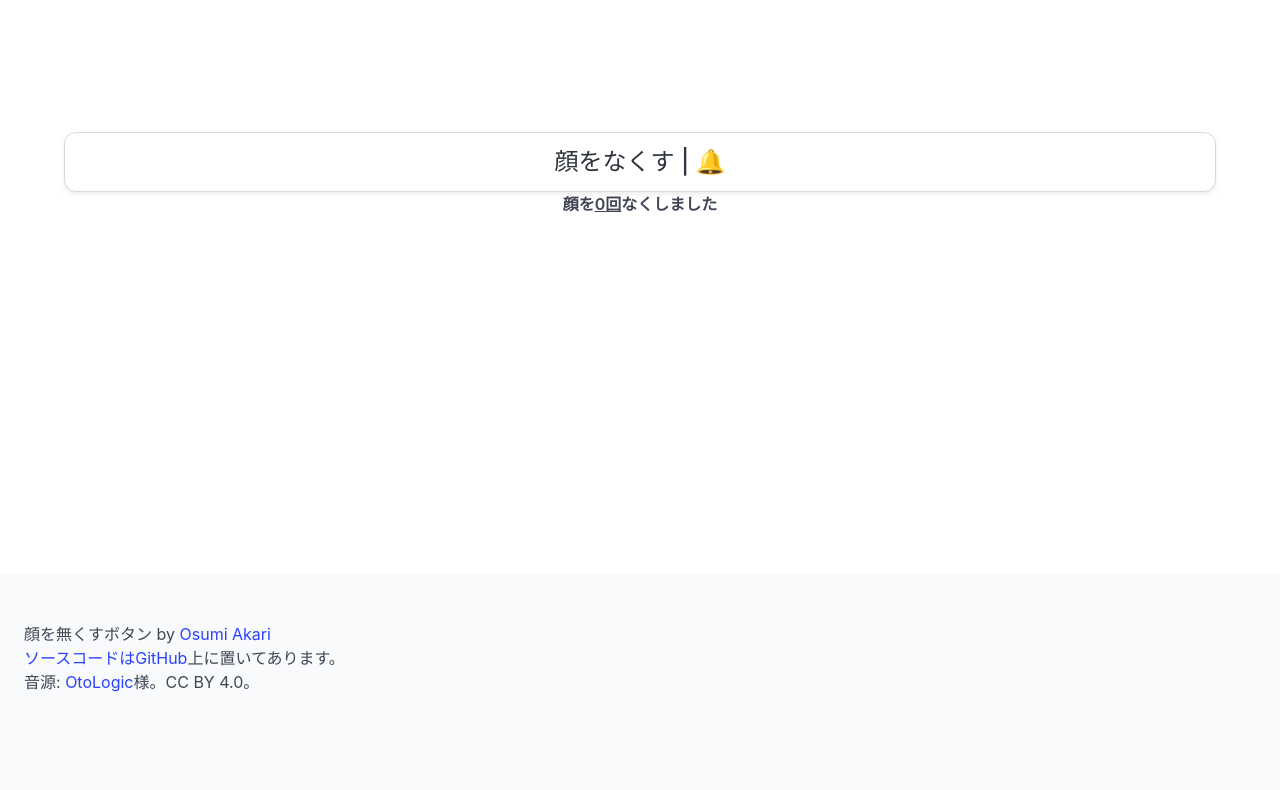
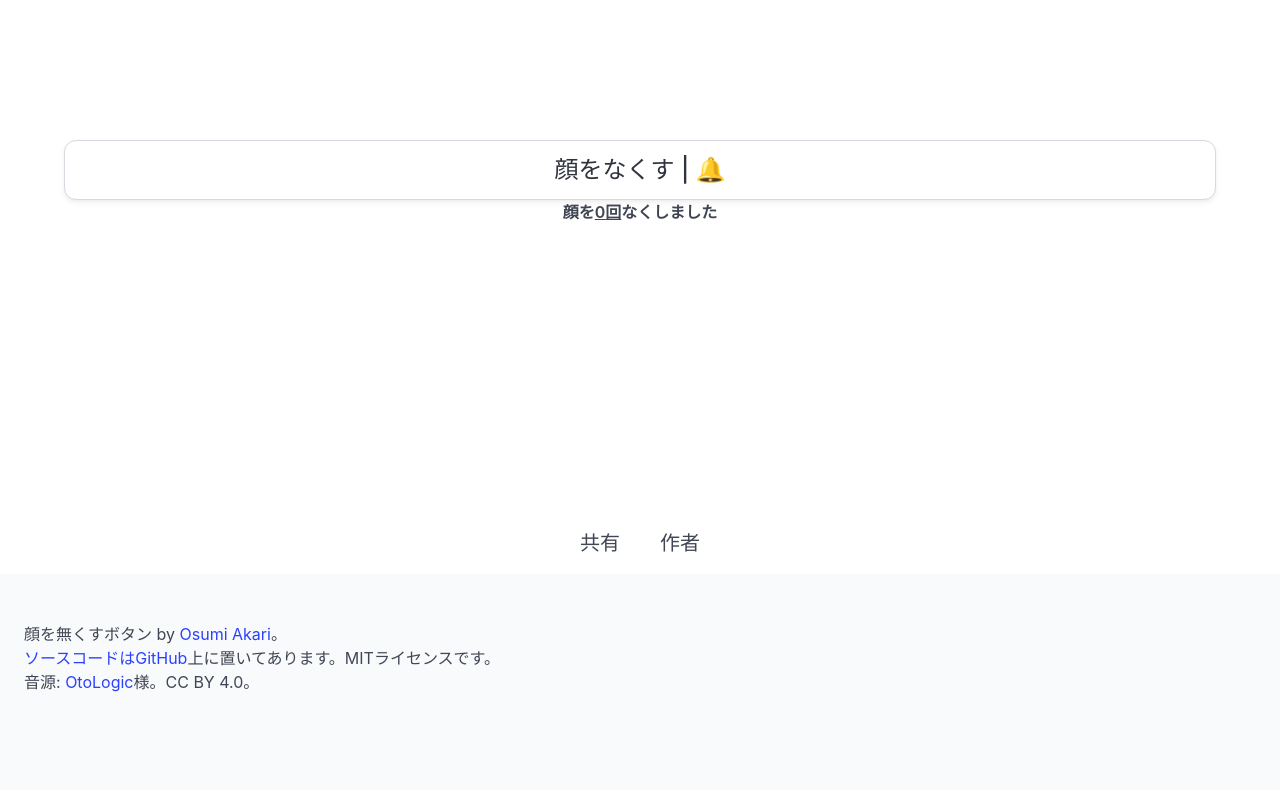
Before and after one commit to oageo/noface, an Eleventy site: page src/index.html in a window 1280 px wide. Shown: the part 226-1016 px from the top of the page. Built offline with nearby package versions, Linux system fonts and the light colour scheme; Eleventy itself is replaced by a stand-in of ours; files that its build step writes are made by us from their sources.

Commit message:
heroのheadとfootを追加

```diff
--- a/src/_includes/components/footer.njk
+++ b/src/_includes/components/footer.njk
@@ -1,5 +1,5 @@
 <footer class="footer">
-    <p>顔を無くすボタン by <a href="https://www.osumiakari.jp">Osumi Akari</a></p>
-    <p><a href="https://github.com/oageo/noface">ソースコードはGitHub</a>上に置いてあります。</p>
+    <p>顔を無くすボタン by <a href="https://www.osumiakari.jp">Osumi Akari</a>。</p>
+    <p><a href="https://github.com/oageo/noface">ソースコードはGitHub</a>上に置いてあります。MITライセンスです。</p>
     <p>音源: <a href="https://otologic.jp">OtoLogic</a>様。CC BY 4.0。</p>
 </footer>
--- /dev/null
+++ b/src/_includes/components/herofoot.njk
@@ -0,0 +1,27 @@
+<div class="hero-foot container my-2">
+    <nav class="tabs">
+        <ul class="subtitle" style="flex-grow:1;justify-content: center;">
+            <li>
+                <a id="sharebutton">
+                    共有
+                </a>
+            </li>
+            <li>
+                <a href="https://c.osumiakari.jp/@oageo">作者</a>
+            </li>
+        </ul>
+    </nav>
+</div>
+
+<script>
+const shareData = {
+    title: "顔をなくすボタン",
+    text: "顔を" + nofacecount + "回なくしました。",
+    url: "https://noface.osumiakari.jp",
+};
+
+const shareButton = document.getElementById("sharebutton");
+shareButton.addEventListener("click", () => {
+    navigator.share(shareData);
+});
+</script>
--- /dev/null
+++ b/src/_includes/components/herohead.njk
@@ -0,0 +1,4 @@
+<div class="hero-head has-text-centered container my-2">
+    <h1 class="title">顔をなくすボタン</h1>
+    <p class="subtitle">押せば押すほど顔をなくせます</p>
+</div>
--- a/src/_includes/page.njk
+++ b/src/_includes/page.njk
@@ -11,10 +11,12 @@
         <link rel="stylesheet" href="/assets/bulma.min.css">
     </head>
     <body>
-        <main>
-            {% block main %}
+        <main class="hero is-fullheight">
+            {% include "./components/herohead.njk" %}
+            {% block div %}
                 {{ content | safe }}
             {% endblock %}
+            {% include "./components/herofoot.njk" %}
         </main>
         {% include "./components/footer.njk" %}
     </body>
--- a/src/index.html
+++ b/src/index.html
@@ -2,7 +2,6 @@
 layout: page
 ---
 
-<div class="hero is-fullheight">
 <div class="hero-body">
     <div class="container has-text-centered">
         <button class="button is-large is-fullwidth" id="nofacebutton">
@@ -13,6 +12,5 @@ layout: page
         </div>
     </div>
 </div>
-</div>
 
 <script src="/scripts/nofacecount.js"></script>
```
Lines whose indentation alone changed are shown as unchanged.
